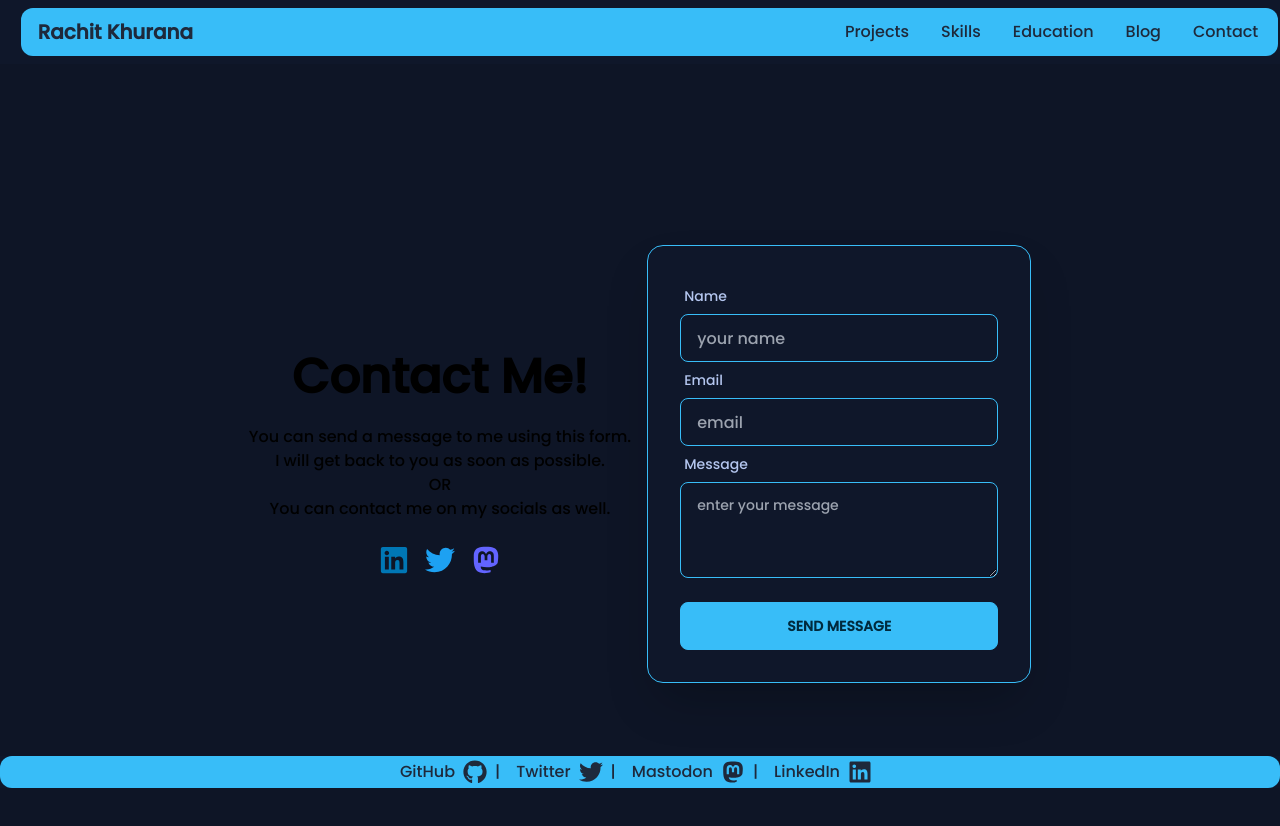
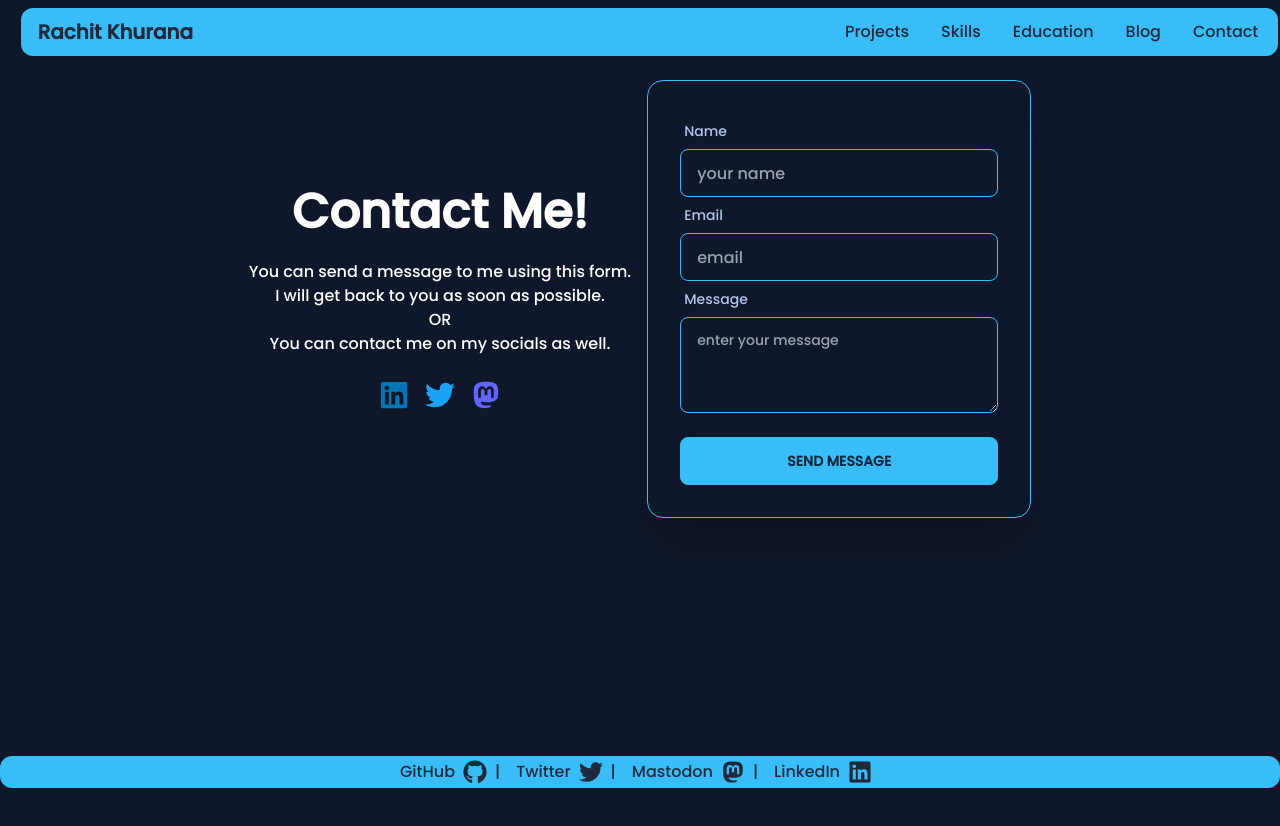
Before and after one commit to notnotrachit/notnotrachit.github.io, a Next.js app: page /contact in a window 1280 px wide. Shown: the top 826 px of the page. After the commit the page ends 800 px from the top, so only its background shows below. Built offline with nearby package versions, Linux system fonts and the light colour scheme.

Commit message:
fixed color & contact page

```diff
--- a/app/contact/page.js
+++ b/app/contact/page.js
@@ -2,10 +2,10 @@ import { FaLinkedin, FaTwitter, FaMastodon } from "react-icons/fa";
 
 export default async function contact() {
   return (
-    <main data-aos="zoom-in">
-      <div className="hero min-h-screen bg-base-200">
+    <main>
+      <div className="hero bg-base-100">
         <div className="hero-content flex-col lg:flex-row">
-          <div className="text-center lg:text-center">
+          <div className="text-center lg:text-center" data-aos="zoom-in">
             <h1 className="text-5xl font-bold">Contact Me!</h1>
             <p className="py-6 text-center">
               You can send a message to me using this form.
@@ -31,7 +31,7 @@ export default async function contact() {
               </div>
             </div>
           </div>
-          <div className="card w-full max-w-sm shadow-2xl bg-base-100 border border-primary">
+          <div className="card w-full max-w-sm shadow-2xl bg-base-100 border border-primary" data-aos="zoom-in-up">
             <div className="card-body">
               <form id="contact" action="https://data.endpoint.space/cli98kcmn002108mjpyeeasp9" method="POST">
                 <div className="form-control">
--- a/app/layout.js
+++ b/app/layout.js
@@ -25,7 +25,7 @@ export default function RootLayout({ children }) {
         <link rel="favicon" href="/profile.ico" sizes="any" />
         <Analytics />
       </head>
-      <body className={poppins.className+" overflow-x-hidden mb-24 lg:mb-12"}>
+      <body className={poppins.className+" overflow-x-hidden mb-24 lg:mb-12 text-white"}>
         <div className="p-2 sticky z-50 bg-base-100 top-0">
           <AOSc />
           <div className="bg-primary text-neutral rounded-xl md:flex w-[99.5%] mx-[1%]">
```
